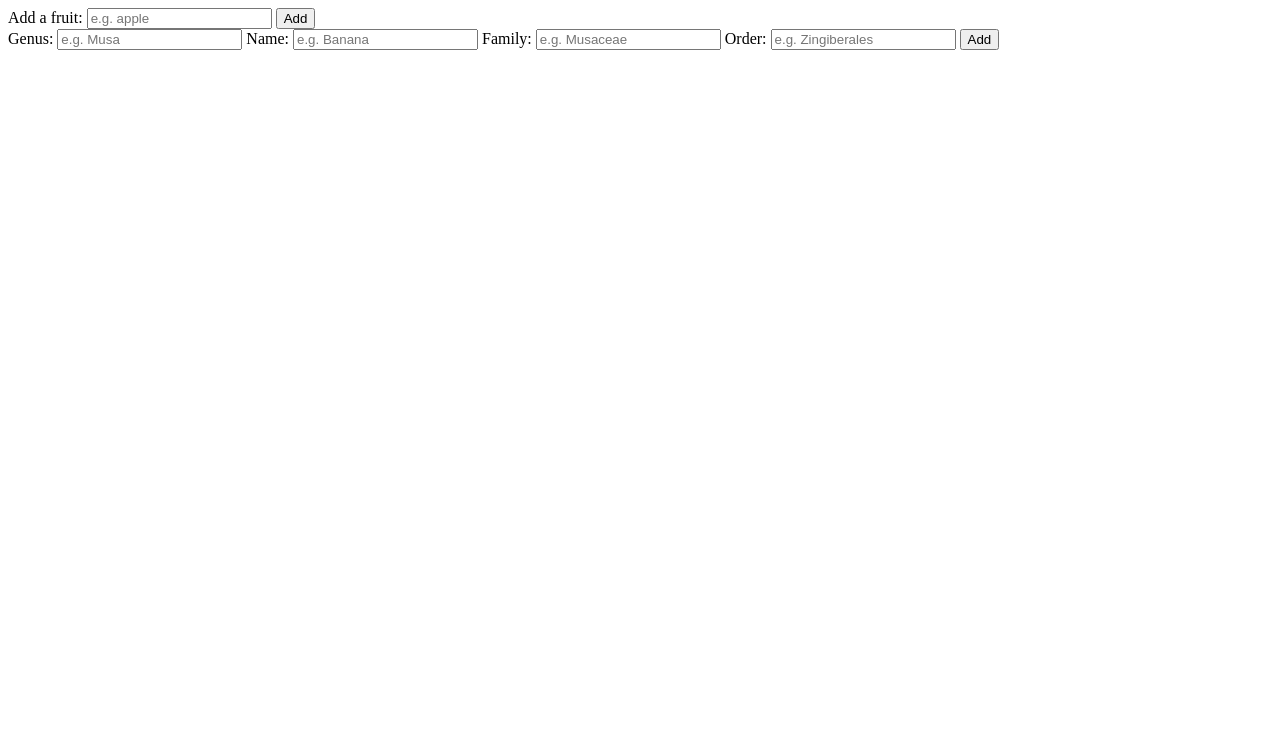
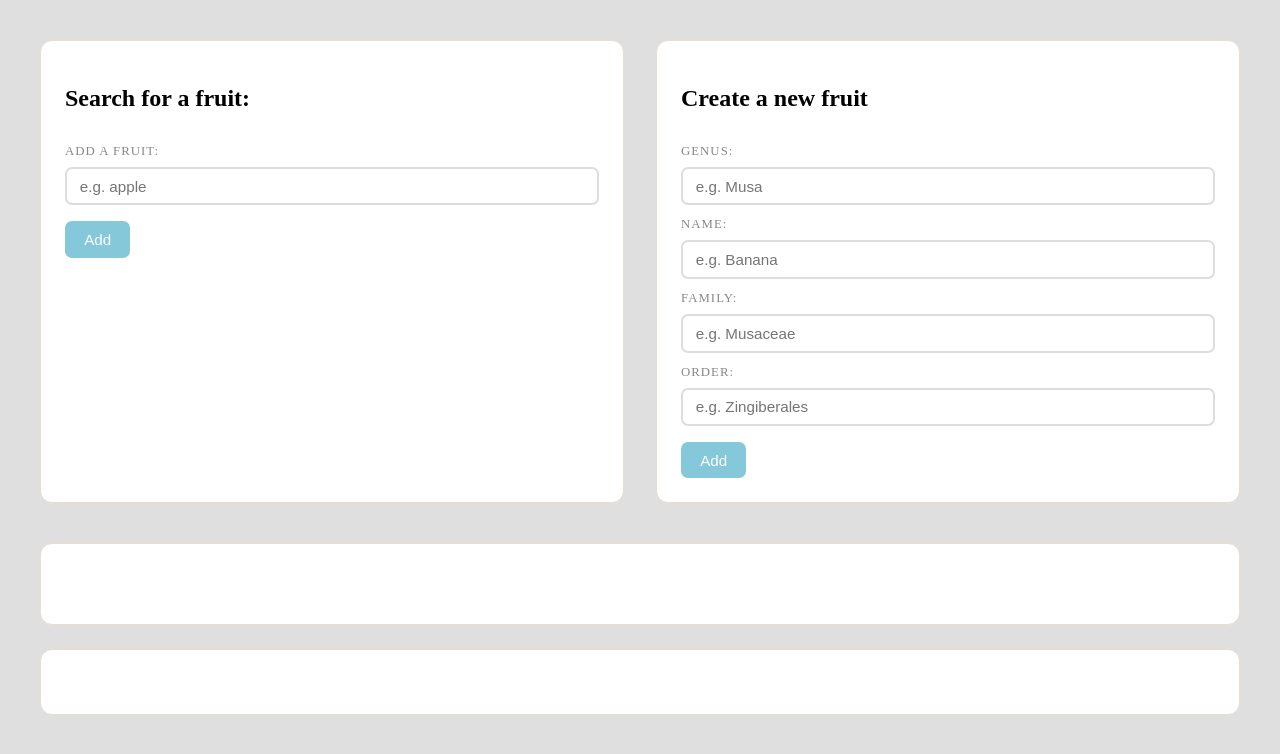
Before and after one commit to Tanjya/fruit-app-backend-project-day2, a plain HTML site: page index.html in a window 1280 px wide. Drawn offline with Linux system fonts and the light colour scheme.

Commit message:
form + style.css

```diff
--- a/index.html
+++ b/index.html
@@ -5,15 +5,17 @@
     <meta name="viewport" content="width=device-width, initial-scale=1.0">
     <title>Fruit Salad</title>
     <script src="./script.js" defer></script>
-</head>
+    <link rel="stylesheet" href="styles.css">
 <body>
     <section id="inputSection">
         <form>
+            <h1> Search for a fruit: </h1>
             <label for="fruitInput">Add a fruit:</label>
             <input type="text" id="fruitInput" name="fruit" placeholder="e.g. apple" required>
             <button type="submit">Add</button>
         </form>
         <form id="createFruitForm">
+            <h1> Create a new fruit</h1>
             <label for="fruitInput">Genus:</label>
             <input type="text" id="fruitGenus" name="fruit" placeholder="e.g. Musa" required>
             <label for="fruitInput">Name:</label>
--- /dev/null
+++ b/styles.css
@@ -0,0 +1,97 @@
+
+body {
+  background-color: #dfdfdf;
+  min-height: 100vh;
+  padding: 2rem;
+}
+
+/* ── Sections ── */
+#inputSection {
+  display: flex;
+  gap: 2rem;
+  flex-wrap: wrap;
+  margin-bottom: 2.5rem;
+}
+
+#fruitSection,
+#nutritionSection {
+  background: #fff;
+  border: 1px solid #e8ddd0;
+  border-radius: 12px;
+  padding: 1.5rem;
+  margin-bottom: 1.5rem;
+}
+
+/* ── Forms ── */
+form {
+  background: #fff;
+  border: 1px solid #e8ddd0;
+  border-radius: 12px;
+  padding: 1.5rem;
+  display: flex;
+  flex-direction: column;
+  gap: 0.75rem;
+  min-width: 220px;
+  flex: 1;
+}
+
+label {
+  font-size: 0.8rem;
+  text-transform: uppercase;
+  letter-spacing: 0.08em;
+  color: #888;
+  margin-bottom: -0.25rem;
+}
+
+input{
+  border: 2px solid #ddd;
+  border-radius: 7px;
+  padding: 0.55rem 0.8rem;
+  font-size: 0.95rem;
+  transition: border-color 0.2s, box-shadow 0.2s;
+  outline: none;
+}
+
+
+button{
+  margin-top: 0.25rem;
+  padding: 0.6rem 1.2rem;
+  background: #84c8da;
+  color: #fff;
+  border: none;
+  border-radius: 7px;
+  font-size: 0.95rem;
+  cursor: pointer;
+  align-self: flex-start;
+}
+
+button:hover {
+  background: #6598a7;
+}
+
+button[type="submit"]:active {
+  transform: scale(0.97);
+}
+
+/* ── Fruit list ── */
+#fruitSection ul {
+  list-style: none;
+  display: flex;
+  flex-wrap: wrap;
+  gap: 0.5rem;
+}
+
+#fruitSection ul li {
+  border: 1px solid #84c8da;
+  border-radius: 20px;
+  padding: 0.3rem 0.9rem;
+  font-size: 24px;
+
+}
+
+/* ── Nutrition ── */
+#nutritionSection p {
+  color: #555;
+  font-size: 0.95rem;
+  line-height: 1.6;
+}
```
